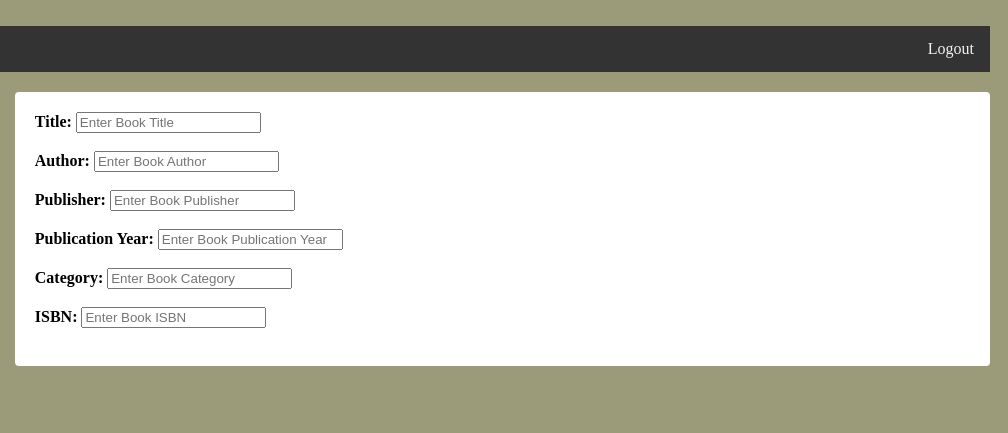
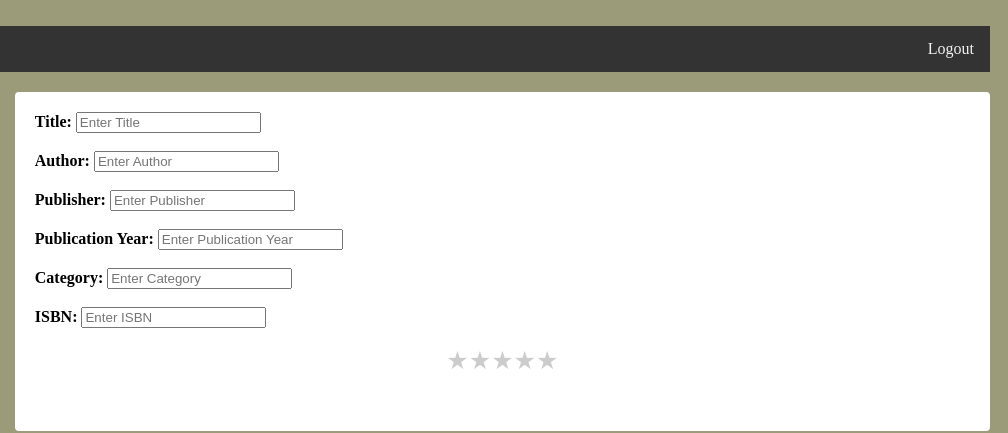
Before and after one commit to imajdoch/SSEFinalProject, a website with bundled scripts: page addbook.html in a window 1280 px wide. Shown: the part 437-870 px from the top of the page, 272-1280 px from the left. Before the commit the page ends 821 px from the top, so only its background shows below. Built offline with nearby package versions, Linux system fonts and the light colour scheme; some packages are replaced by stand-ins of ours; no server answers.

Commit message:
Adding Book Rating

```diff
--- a/addbook.html
+++ b/addbook.html
@@ -40,27 +40,41 @@
       <div class="rightcolumn">
         <div class="card">
             <label for="bktitle"><b>Title:</b></label>
-            <input type="text" placeholder="Enter Book Title" name="bktitle" required>
+            <input type="text" placeholder="Enter Title" name="bktitle" required>
             <br></br>
 
             <label for="bkauthor"><b>Author:</b></label>
-            <input type="text" placeholder="Enter Book Author" name="bkauthor" required>
+            <input type="text" placeholder="Enter Author" name="bkauthor" required>
             <br></br>
 
             <label for="publisher"><b>Publisher:</b></label>
-            <input type="text" placeholder="Enter Book Publisher" name="bkpublisher">
+            <input type="text" placeholder="Enter Publisher" name="bkpublisher">
             <br></br>
 
             <label for="publicationYear"><b>Publication Year:</b></label>
-            <input type="text" placeholder="Enter Book Publication Year" name="bkpublicationYear">
+            <input type="text" placeholder="Enter Publication Year" name="bkpublicationYear">
             <br></br>
 
             <label for="category"><b>Category:</b></label>
-            <input type="text" placeholder="Enter Book Category" name="bkcategory">
+            <input type="text" placeholder="Enter Category" name="bkcategory">
             <br></br>
 
             <label for="isbn"><b>ISBN:</b></label>
-            <input type="text" placeholder="Enter Book ISBN" name="bkisbn">
+            <input type="text" placeholder="Enter ISBN" name="bkisbn">
+            <br></br>
+
+            <div class="rating">
+                <input type="radio" id="star5" name="rating" value="5">
+                <label for="star5"></label>
+                <input type="radio" id="star4" name="rating" value="4">
+                <label for="star4"></label>
+                <input type="radio" id="star3" name="rating" value="3">
+                <label for="star3"></label>
+                <input type="radio" id="star2" name="rating" value="2">
+                <label for="star2"></label>
+                <input type="radio" id="star1" name="rating" value="1">
+                <label for="star1"></label>
+            </div>
             <br></br>
         </div>
       </div>
--- a/mainpageStyle.css
+++ b/mainpageStyle.css
@@ -123,6 +123,30 @@ button[type="applyFilter"] {
   width: auto;
 }
 
+/* Star rating */
+.rating {
+  display: flex;
+  justify-content: center;
+}
+
+.rating input {
+  display: none;
+}
+
+.rating label {
+  cursor: pointer;
+  font-size: 25px;
+  color: #ccc;
+}
+
+.rating label:before {
+  content: '\2605'; /* Unicode for star */
+}
+
+.rating input:checked ~ label {
+  color: #f7d00a; /* Yellow color for selected stars */
+}
+
 /* Footer */
 .footer {
   background-color: #9B9B7A;
```
